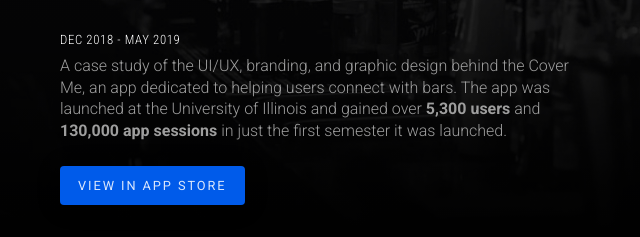
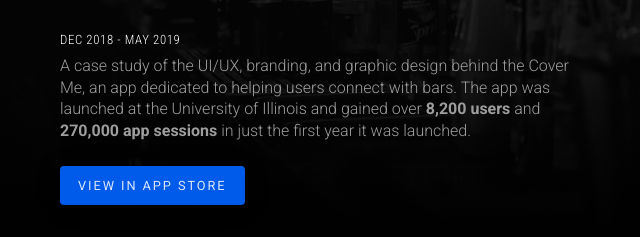
Before and after one commit to eckels/newsitedev, a plain HTML site: page projects/coverme.html in a window 1280 px wide. Shown: the part 214-451 px from the top of the page, 105-745 px from the left. Drawn offline with nearby package versions, Linux system fonts and the light colour scheme.

Commit message:
changed metrics

```diff
--- a/projects/coverme.html
+++ b/projects/coverme.html
@@ -83,7 +83,7 @@
 
       <div class="desc-div" data-aos="fade" data-aos-easing="ease-in-quad" data-aos-delay="1000" data-aos-duration="1000" data-aos-anchor="#thetype">
         <p class="date">Dec 2018 - May 2019</p>
-        <p class="desc">A case study of the UI/UX, branding, and graphic design behind the Cover Me, an app dedicated to helping users connect with bars. The app was launched at the University of Illinois and gained over <b>5,300 users</b> and <b>130,000 app sessions</b> in just the first semester it was launched.</p>
+        <p class="desc">A case study of the UI/UX, branding, and graphic design behind the Cover Me, an app dedicated to helping users connect with bars. The app was launched at the University of Illinois and gained over <b>8,200 users</b> and <b>270,000 app sessions</b> in just the first year it was launched.</p>
         <a href="https://itunes.apple.com/us/app/cover-me-a-drinking-app/id1442435213?mt=8" class="cornerlink"><span class="underline--magical">View in App Store</span></a>
       </div>
 
```
Also changed, not shown: 1 other file.
